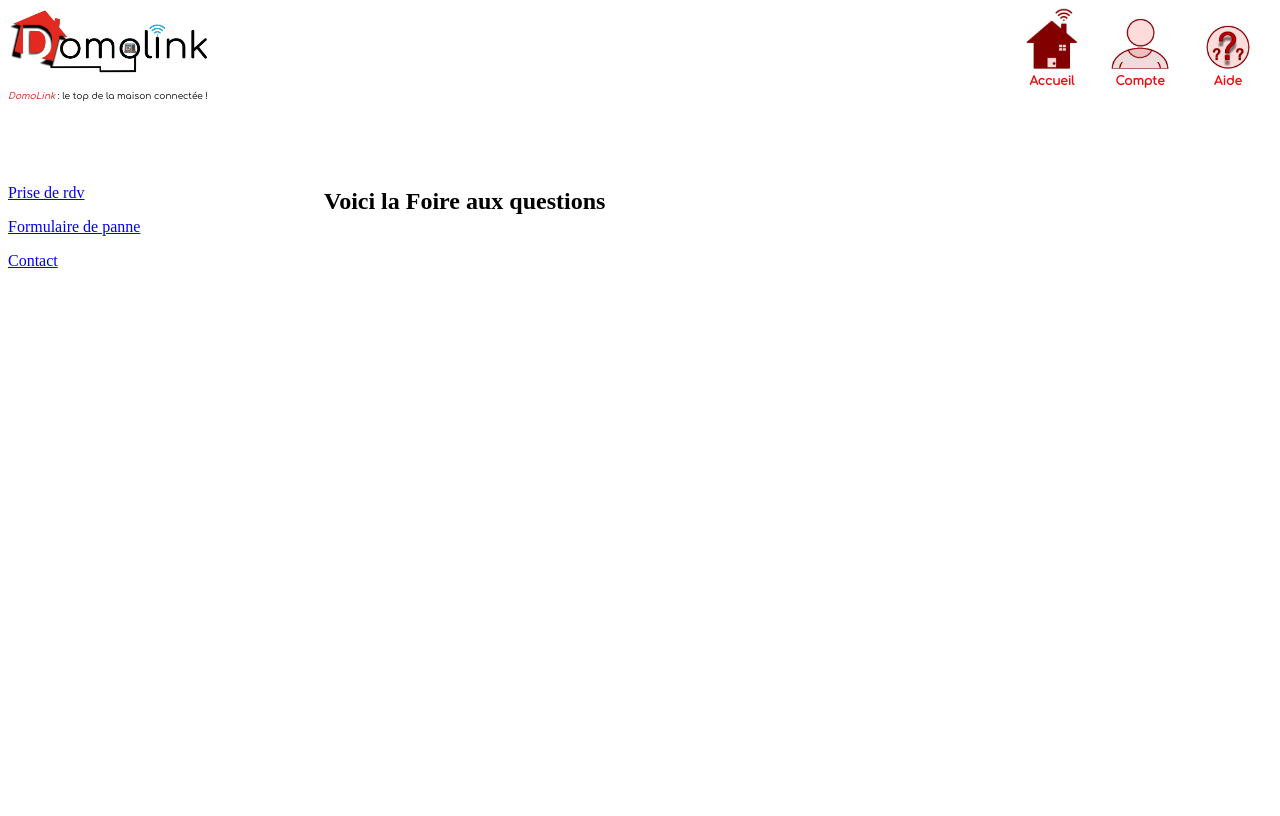
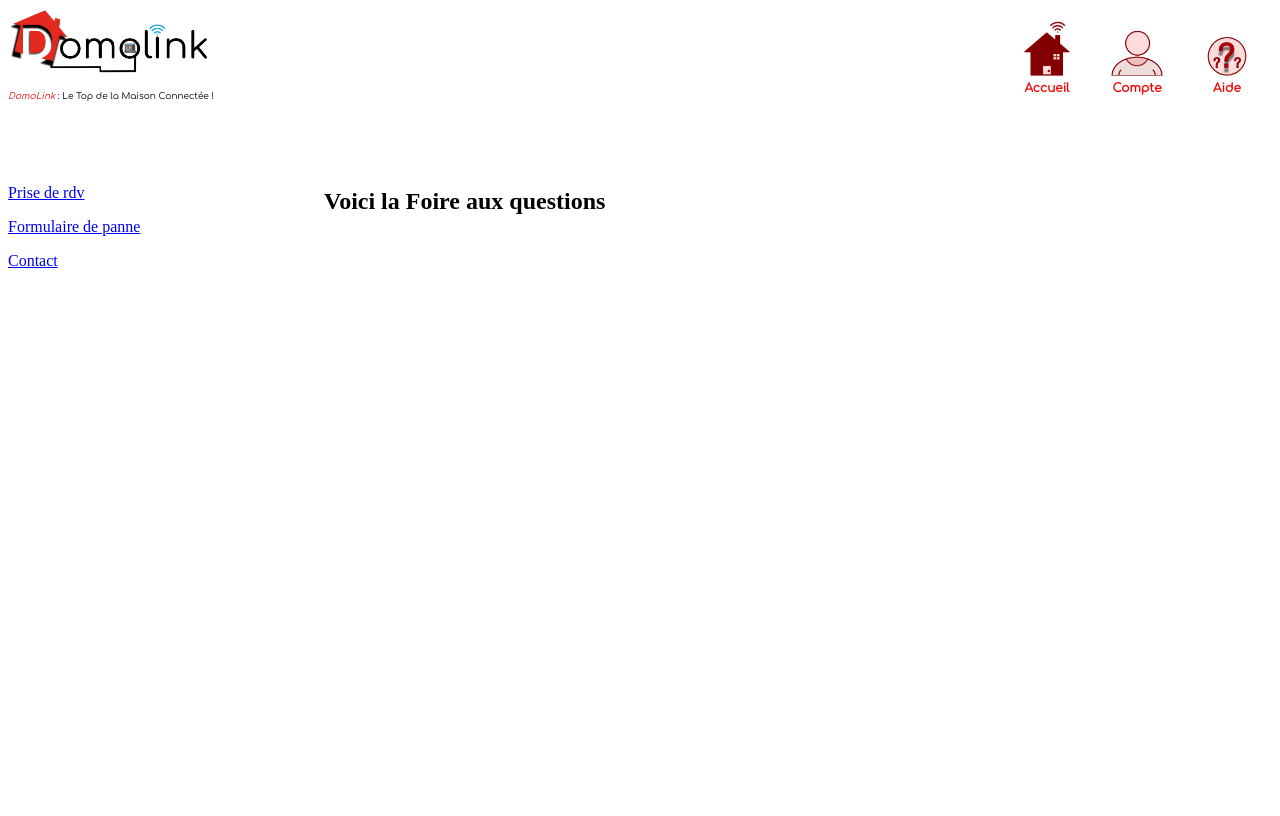
Before and after one commit to diegoouensanga/G5D-Domolink, a PHP site: page /faq.php in a window 1280 px wide. After the commit the page ends 268 px from the top, so only its background shows below. Run offline with PHP 8.4, Linux system fonts and the light colour scheme; a user stored in the database is signed in; data comes from the database, SQL or seed files in the repository.

Commit message:
Add files via upload

```diff
--- a/header.php
+++ b/header.php
@@ -1,32 +1,64 @@
+<!DOCTYPE html>
+<head>
+  <meta charset="UTF-8">
+  <link rel="shortcut icon" href="favicon.png"/>
+  <link rel="stylesheet" href="cssGeneral.css">
+  <meta name="description" content="Le top de la maison Connectée !">
+  <title>DomoLink</title>
+</head>
+<?php
+  require_once("fonctions.php");
+  session_start();
+  if(empty($_SESSION['id']) && !($_SERVER['REQUEST_URI']== "/connexion.php")){
+    header("Location:/connexion.php");
+  }
+  else {
+    $req2 = Database::execute('SELECT nom,slogan FROM administration',null);
+    $donneesAdmin = $req2->fetch();
+}
+?>
+<body>
 <header>
   <div class="topIcon">
-    <a href="gererSonDomicile?piece=VueGenerale" style= "text-decoration: none;">
-      <img style= "margin-top: 0px;"draggable="false" src="Logo APP.png" alt="DomoLink" width=200vw/>
+    <a href="gererSonDomicile.php?piece=VueGenerale" style= "text-decoration: none;">
+      <img style= "margin-top: 0px;" draggable="false" src="Logo%20APP.png?<?php echo(time()); ?>" alt="DomoLink" width=200vw/>
     </a>
-    <div class="slogan"></br><em class="slogan compagnie">DomoLink</em> : le top de la maison connectée !</div>
+    <div class="slogan"></br><em class="slogan compagnie"><?php echo $donneesAdmin['nom']; ?></em> : <?php echo $donneesAdmin['slogan']; ?></div>
   </div>
   <?php if($_SERVER['PHP_SELF'] != "/connexion.php"): ?>
   <div class="topMenu">
+    <?php if($_SESSION['type'] == 0): ?>
     <div class="menuItem">
-      <a href="a"><img draggable="false" src="aide.png" alt="DomoLink" width = 60px/></a>
+    </div>
+    <?php endif; ?>
+    <div class="menuItem">
+      <a href="gererSonDomicile.php?piece=VueGenerale"><img draggable="false" href="" src="accueil.png" alt="DomoLink" width = 60%/></a>
+      <a href="gererSonDomicile.php?piece=VueGenerale" class="caption" >Accueil</a>
+    </div>
+    <?php if($_SESSION['type'] != 0): ?>
+    <div class="menuItem">
+      <a href="administration.php"><img  draggable="false" src="administration.png" alt="DomoLink" width =60%/></a>
+      <a href="administration.php" class="caption" >Gérer</a>
+    </div>
+    <?php endif; ?>
+    <div class="menuItem">
+      <a href="compte.php?action=infos"><img href="default.asp" draggable="false" href="" src="compte.png" alt="DomoLink" width =60%/></a>
+      <a href="compte.php?action=infos" class="caption" >Compte</a>
+    </div>
+    <div class="menuItem">
+      <a href="a"><img draggable="false" src="aide.png" alt="DomoLink" width =60%/></a>
       <a href="default.asp"  class="caption">Aide</a>
     </div>
-    <div class="menuItem">
-      <a href="a"><img href="default.asp" draggable="false" href="" src="compte.png" alt="DomoLink" width = 60px/></a>
-      <a href="default.asp" class="caption" >Compte</a>
-    </div>
-    <!--<div class="menuItem">
-      <a href="a"><img href="default.asp" draggable="false" href="" src="administration.png" alt="DomoLink" width = 60vw/></a>
-      <a href="default.asp" class="caption" >Gérer</a>
-    </div>-->
-    <div class="menuItem">
-      <a href="a"><img href="default.asp" draggable="false" href="" src="accueil.png" alt="DomoLink" width = 60px/></a>
-      <a href="default.asp" class="caption" >Accueil</a>
-    </div>
   </div>
-<?php endif; ?>
+  <?php endif; ?>
 </header>
 <style>
+html{
+  height : 100%;
+}
+body{
+  height : 100%;
+}
 @font-face {
   font-family: "Comfortaa-Regular";
   src: url('Comfortaa-Regular.ttf');
@@ -37,10 +69,10 @@
 }
 header
 {
-  height : 10%;
+  min-height: 80px;
   display : flex;
   width : 100%;
-  margin-bottom:2%;
+  margin-bottom:20px;
 }
 .topIcon {
   top : 100px;
@@ -54,19 +86,22 @@ header
   font-family: "Comfortaa-Regular";
   width : 100%;
   font-size: 9px;
+  white-space: nowrap;
+  overflow: hidden;
 }
 .topMenu {
-  display: inline;
+  display:flex;
+  align-items:center;
   margin-left:auto;
-  width : 440px;
+  width : 360px;
+  min-width : 120px;
+
 }
 .menuItem {
-  min-width : 60px;
-  float : right;
-  width : 20%;
-  display : inline-block;
+  vertical-align: middle;
+  width : 25%;
+  display : table-cell;
   text-align:center;
-  height: 90%;
   transform: translateY(5%);
 }
 .caption {
```
